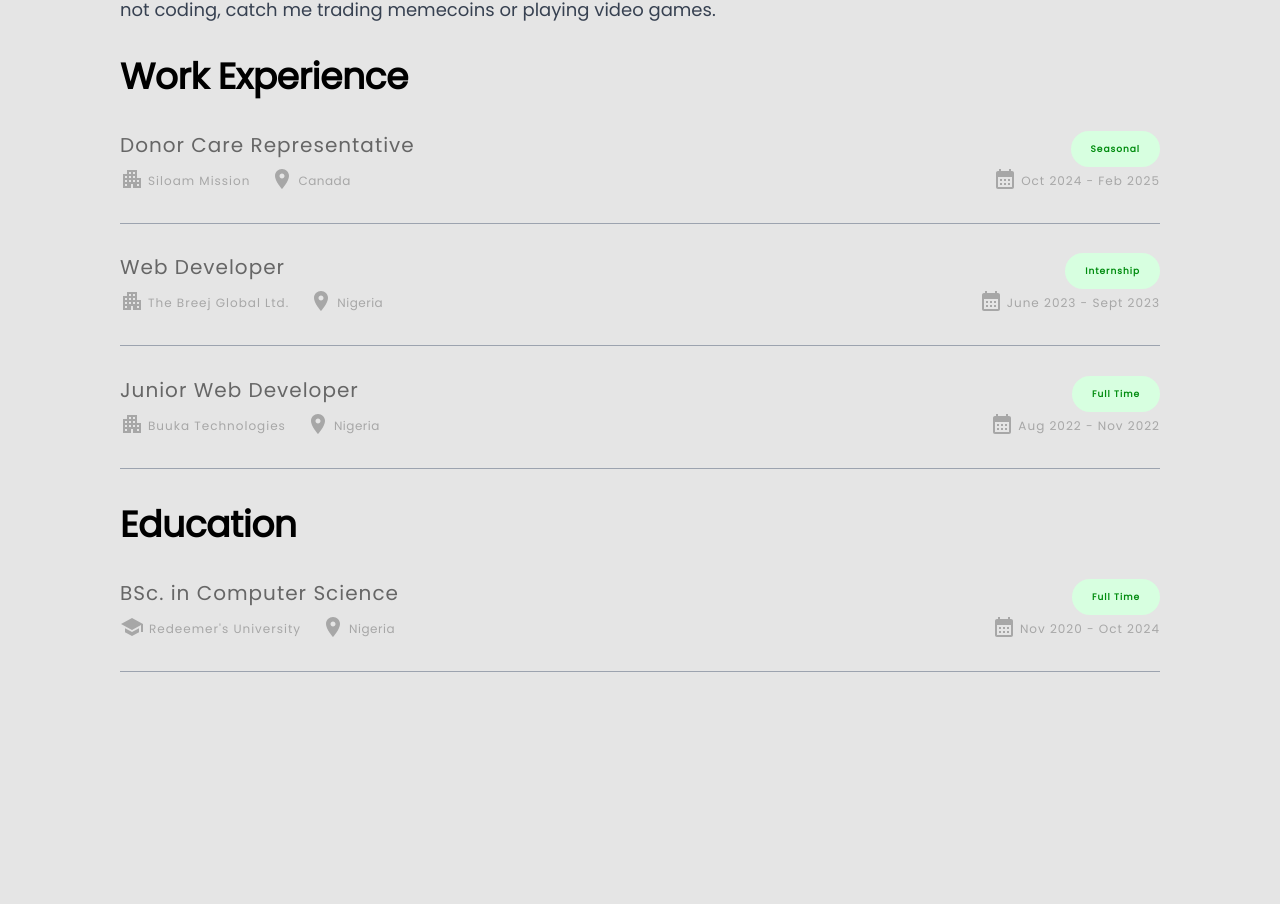
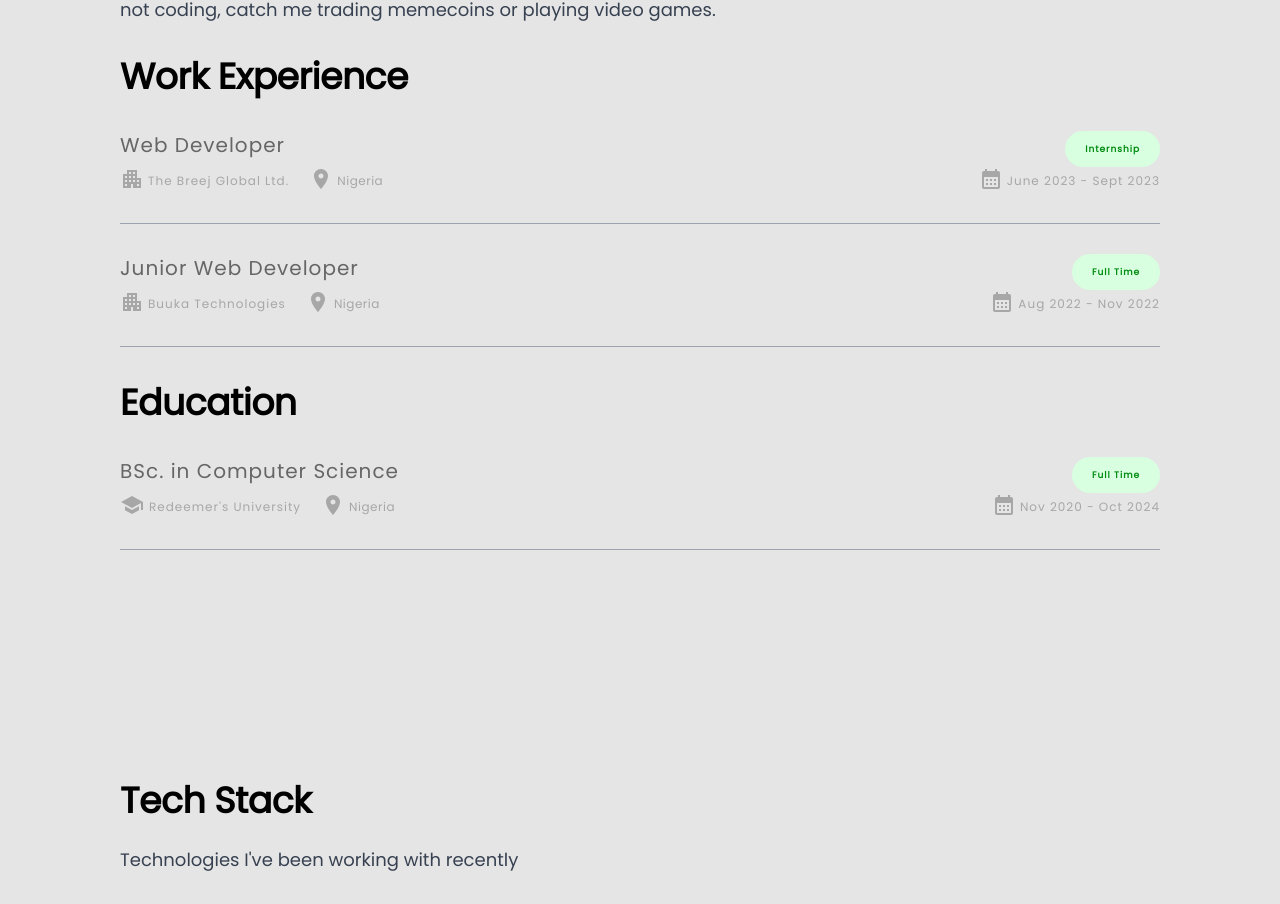
Before and after one commit to Babatems/Portfolio, a React (Create React App) app: page / in a window 1280 px wide. Shown: the part 1310-2214 px from the top of the page. Built offline with nearby package versions, Linux system fonts and the light colour scheme.

Commit message:
Updated Update.js

```diff
--- a/src/sections/About.js
+++ b/src/sections/About.js
@@ -20,52 +20,6 @@ export default function About() {
         style={{letterSpacing: '-0.4px'}}>
         Work Experience
       </h1>
-
-      <div className='flex flex-col w-full'>
-        <div className="flex flex-row justify-between">
-          <h1 className="font-poppins font-normal text-[#666666] text-[20px] leading-[28px]"
-            style={{letterSpacing: "1px"}}
-          >
-            Donor Care Representative
-          </h1>
-          <p className="flex justify-center align-center px-[20px] py-[5px] bg-[#D7FFE0] text-[#018C0F] text-[9px] font-poppins font-semibold leading-[26px] tracking-wide rounded-full"
-            style={{letterSpacing: "1px"}}
-          >
-            Seasonal
-          </p>
-        </div>
-
-        <div className="flex flex-row justify-between">
-          <div className="flex flex-row gap-[20px]">
-            <div className="flex flex-row gap-1">
-              <ApartmentIcon className="text-[#A7A7A7] w-[9px] h-[9px]"/>
-              <p className='font-poppins font-medium text-[12px] leading-[28px] text-[#A7A7A7]'
-                style={{letterSpacing: "1px"}}
-              >
-                Siloam Mission
-              </p>
-            </div>
-
-            <div className="flex flex-row gap-1">
-              <LocationOnIcon className="text-[#A7A7A7] w-[9px] h-[9px]"/>
-              <p className='font-poppins font-medium text-[12px] leading-[28px] text-[#A7A7A7]'
-                style={{letterSpacing: "0.5px"}}
-              >
-                Canada
-              </p>
-            </div>
-          </div>
-          <div className="flex flex-row gap-1">
-            <CalendarMonthIcon className="text-[#A7A7A7] w-[9px] h-[9px]"/>
-            <p className='font-poppins font-medium text-[12px] leading-[28px] text-[#A7A7A7]'
-              style={{letterSpacing: "1px"}}
-            >
-              Oct 2024 - Feb 2025
-            </p>
-          </div>
-        </div>
-      </div>
-      <hr className='w-full h-[2px] border-gray-400'/>
 
       <div className='flex flex-col w-full'>
         <div className="flex flex-row justify-between">
```
